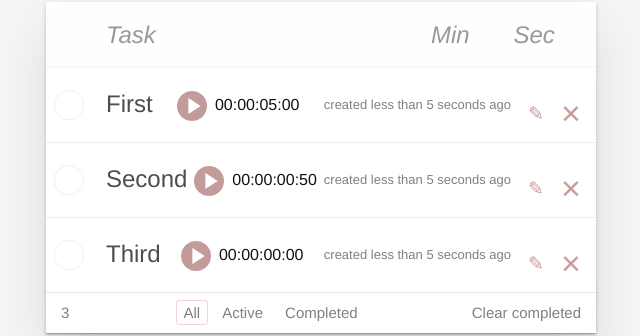
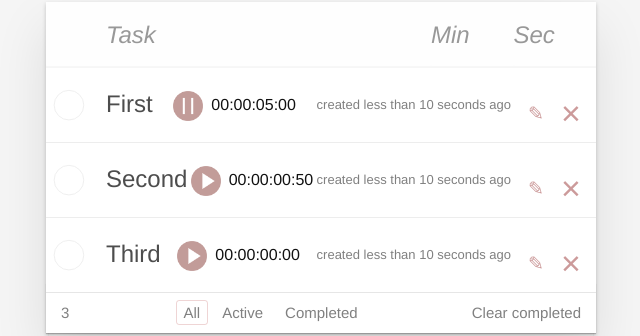
Before and after one commit to GlebTroyakov/todo, a React (Create React App) app: page / in a window 1280 px wide. Both pictures are taken after a click on the button 514 px from the left and 232 px from the top of the page. Shown: the part 128-464 px from the top of the page, without its empty margins (319-959 px from the left). Built offline with nearby package versions, Linux system fonts and the light colour scheme.

Commit message:
add changeStartTimer

```diff
--- a/src/components/App/App.jsx
+++ b/src/components/App/App.jsx
@@ -118,6 +118,20 @@ class App extends React.Component {
     })
   }
 
+  changeStartTimer = (id) => {
+    this.setState(() => {
+      const [changeStartTimerTask, , before, after] = this.searchTask(id)
+
+      changeStartTimerTask.startTimer = !changeStartTimerTask.startTimer
+
+      const newTodoData = [...before, changeStartTimerTask, ...after]
+
+      return {
+        todoData: newTodoData,
+      }
+    })
+  }
+
   createTask(textTask, timeSeconds = 0) {
     return {
       textTask,
@@ -151,6 +165,7 @@ class App extends React.Component {
           onDeleted={(id) => this.deleteTask(id)}
           onChange={(id) => this.editTask(id)}
           onCompleteTask={(id) => this.completedTask(id)}
+          onChangeStartTimer={(id) => this.changeStartTimer(id)}
           addTask={(textTask) => this.addTask(textTask)}
           changeTextTask={(id, textTask) => {
             this.changeTextTask(id, textTask)
--- a/src/components/Task/Task.jsx
+++ b/src/components/Task/Task.jsx
@@ -7,8 +7,18 @@ import { Timer } from '../Timer'
 
 class Task extends React.PureComponent {
   render() {
-    const { textTask, onDeleted, onChange, onCompleteTask, completed, timeCreated, id, timeSeconds, startTimer } =
-      this.props
+    const {
+      textTask,
+      onDeleted,
+      onChange,
+      onCompleteTask,
+      completed,
+      timeCreated,
+      id,
+      timeSeconds,
+      startTimer,
+      onChangeStartTimer,
+    } = this.props
 
     return (
       <div className="view">
@@ -17,7 +27,7 @@ class Task extends React.PureComponent {
           <span className="description" onClick={onCompleteTask} aria-hidden="true">
             {textTask}
           </span>
-          <Timer timeSeconds={timeSeconds} startTimer={startTimer} />
+          <Timer timeSeconds={timeSeconds} startTimer={startTimer} onChangeStartTimer={() => onChangeStartTimer(id)} />
           <span className="created">
             {`created ${formatDistanceToNow(timeCreated, {
               includeSeconds: true,
--- a/src/components/TaskList/TaskList.jsx
+++ b/src/components/TaskList/TaskList.jsx
@@ -60,7 +60,7 @@ class TaskList extends React.Component {
   }
 
   render() {
-    const { todos, onDeleted, onChange, onCompleteTask } = this.props
+    const { todos, onDeleted, onChange, onCompleteTask, onChangeStartTimer } = this.props
     const items = todos.map((item) => {
       const { id, textTask, completed, timeCreated, edit, timeSeconds, startTimer } = item
       let liClassNames = ''
@@ -86,6 +86,7 @@ class TaskList extends React.Component {
               this.addTask(id, item.textTask)
             }}
             onCompleteTask={() => onCompleteTask(id)}
+            onChangeStartTimer={() => onChangeStartTimer(id)}
           />
           {liClassNames === 'editing' && (
             <input
--- a/src/components/Timer/Timer.jsx
+++ b/src/components/Timer/Timer.jsx
@@ -6,21 +6,17 @@ import start from '../../image/start.png'
 import pause from '../../image/pause.png'
 
 class Timer extends React.PureComponent {
-  testTimer = () => {
-    alert('test Timer')
-  }
-
   render() {
-    const { timeSeconds, startTimer } = this.props
+    const { timeSeconds, startTimer, onChangeStartTimer, id } = this.props
 
     const buttonStart = (
-      <button className="timer-button" type="button" aria-label="start timer" onClick={this.testTimer}>
+      <button className="timer-button" type="button" aria-label="start timer" onClick={() => onChangeStartTimer(id)}>
         <img className="timer-button__icon" alt="start timer" src={start} />
       </button>
     )
 
     const buttonPause = (
-      <button className="timer-button" type="button" aria-label="pause timer" onClick={this.testTimer}>
+      <button className="timer-button" type="button" aria-label="pause timer" onClick={() => onChangeStartTimer(id)}>
         <img className="timer-button__icon" alt="pause timer" src={pause} />
       </button>
     )
```
